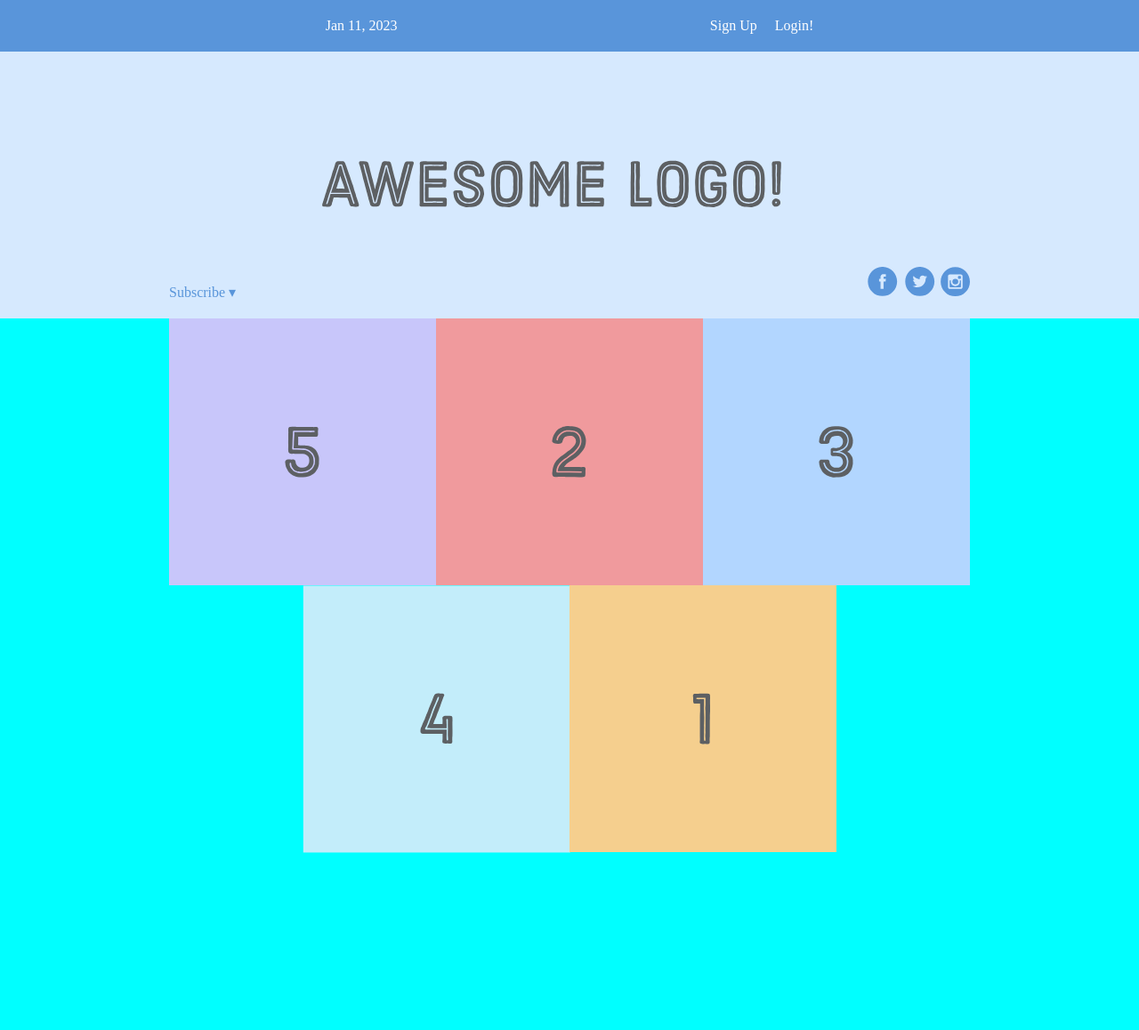
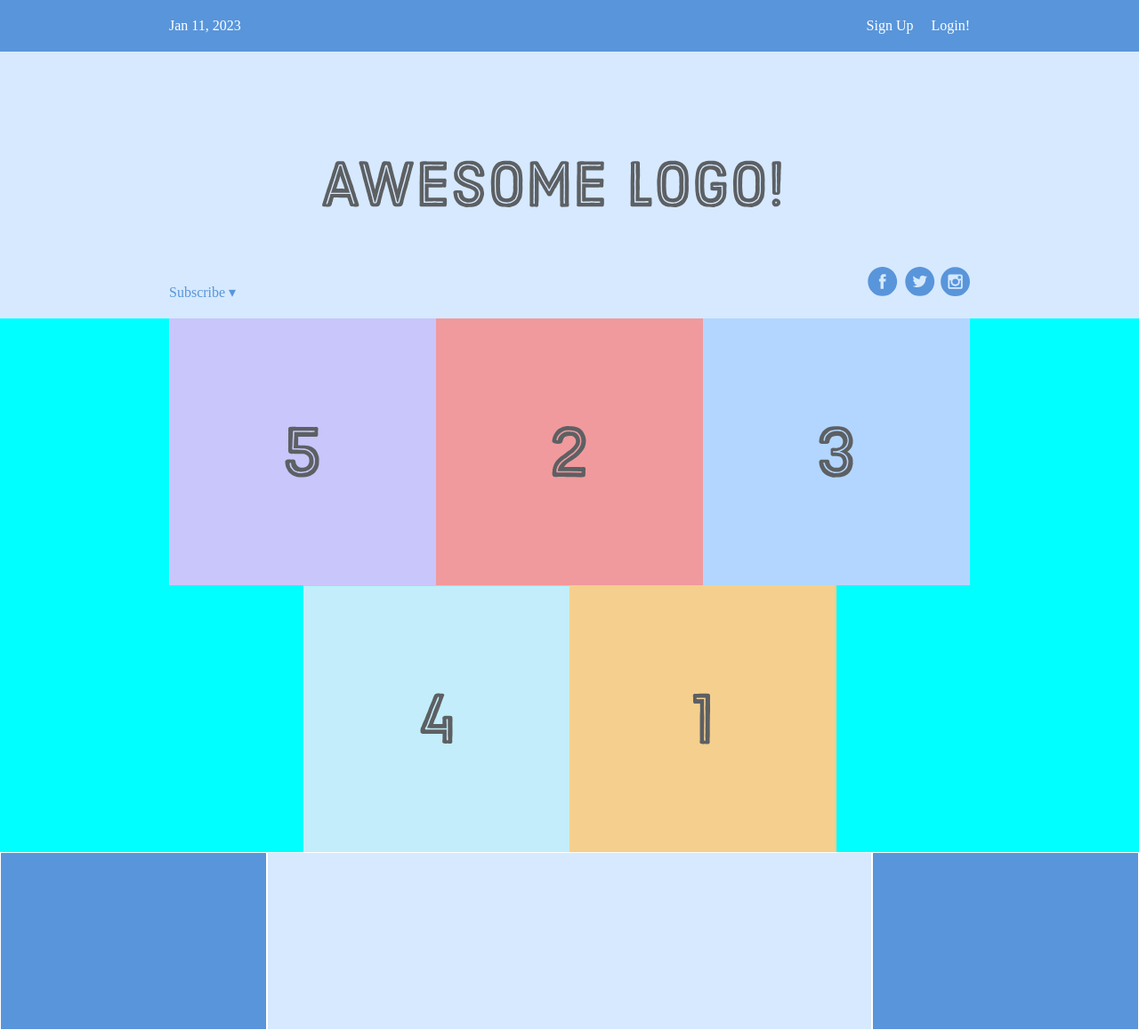
Before and after one commit to Captncarty/HTML-basics_css, a plain HTML site: page flexbox/flexbox.html in a window 1280 px wide. Shown: the whole page at 89% size. Before the commit the page ends 963 px from the top, so only its background shows below. Drawn offline with Linux system fonts and the light colour scheme.

Commit message:
Setting up flexible items and Auto-margins

```diff
--- a/flexbox/flexbox.html
+++ b/flexbox/flexbox.html
@@ -9,10 +9,8 @@
         <div class="menu-container">
             <div class="menu">
                 <div class="date">Jan 11, 2023</div>
-                <div class="links">
-                    <div class="signup">Sign Up</div>
-                    <div class="login">Login!</div>
-                </div>
+                <div class="signup">Sign Up</div>
+                <div class="login">Login!</div>
             </div>
         </div>
         <!--CROSS-AXIS(VERTICAL) Alignment-->
@@ -43,5 +41,11 @@
                 </div>
             </div>
         </div>
+        <!--FLEXIBLE ITEMS; shrinking and stretching to match container width-->
+        <div class="footer">
+            <div class="footer-item footer-one"></div>
+            <div class="footer-item footer-two"></div>
+            <div class="footer-item footer-three"></div>
+        </div>
     </body>
 </html>
--- a/flexbox/style.css
+++ b/flexbox/style.css
@@ -93,3 +93,31 @@ body {
     align-self: flex-end; /* algin both item at the bottom | flex-start for top*/
     margin-bottom: 20px;
 }
+
+/*Flexible-Items setup*/
+.footer {
+    display: flex;
+    justify-content: space-between;
+}
+
+.footer-item {
+    border: 1px solid #fff;
+    background-color: #d6e9fe;
+    height: 200px;
+    flex: 1; /*tells the items to stretch to match the width of the ".footer" */
+}
+
+.footer-two {
+    flex: 2; /* increasing weight of one makes it grow more than the others*/
+}
+
+.footer-one,
+.footer-three {
+    background-color: #5995da;
+    flex: initial; /* ignores declaration from .footer-item and uses it's own width */
+    width: 300px;
+}
+
+.signup {
+    margin-left: auto;
+}
```
